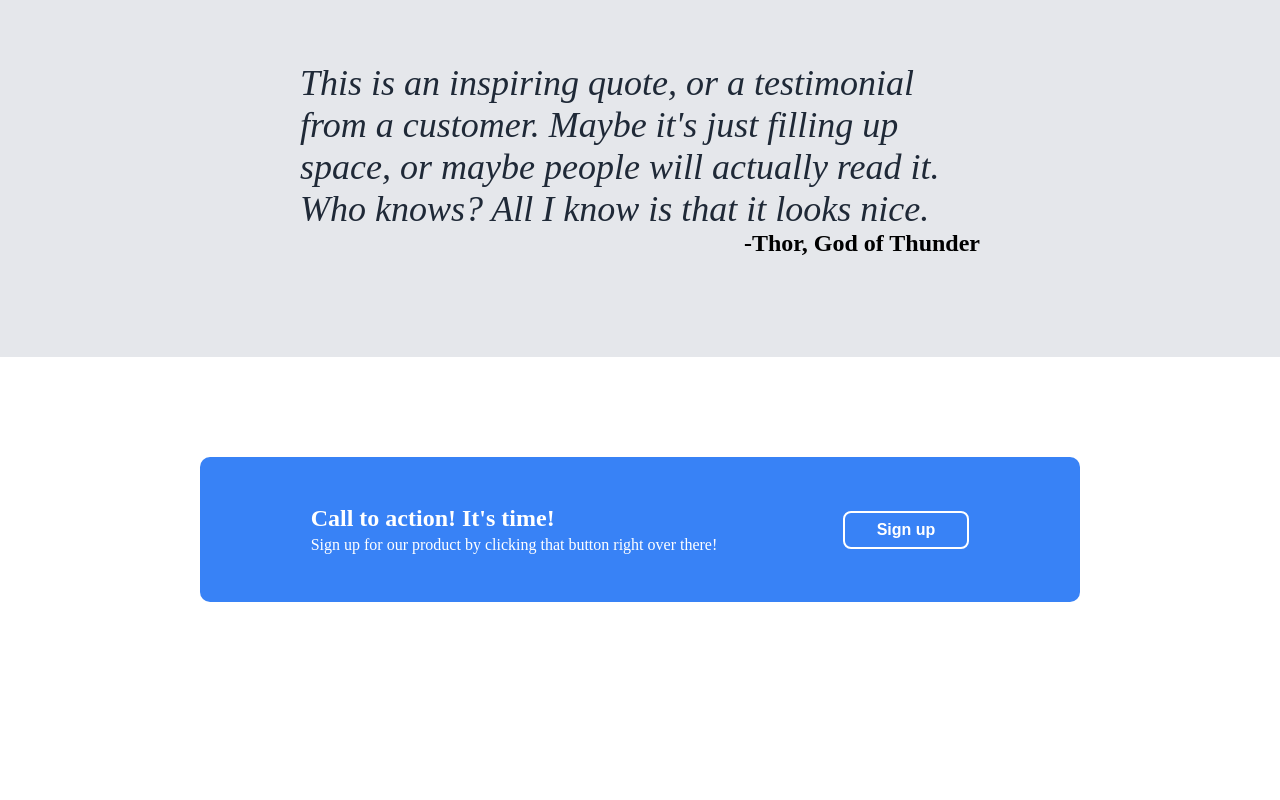
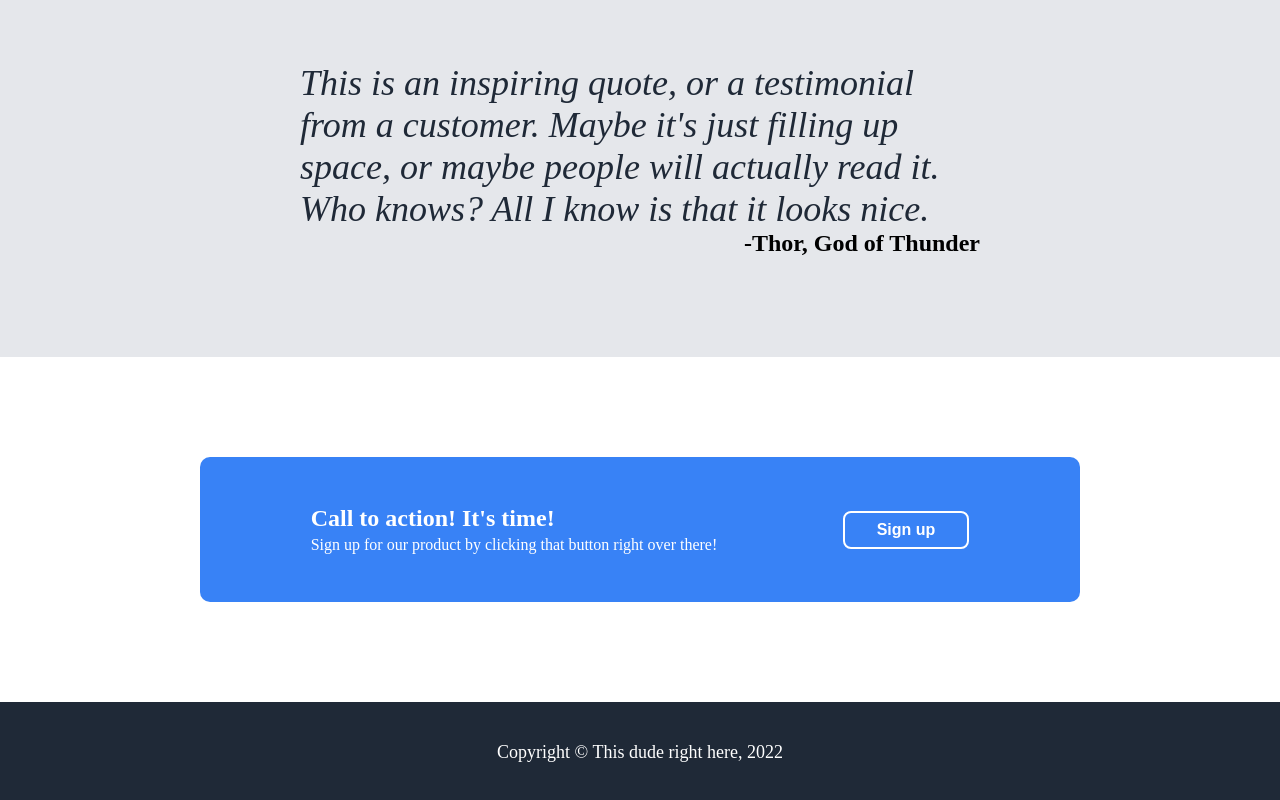
Before and after one commit to SentientMetazoan/odin-landing-page, a plain HTML site: page index.html in a window 1280 px wide. Shown: the part 1013-1813 px from the top of the page. Before the commit the page ends 1715 px from the top, so only its background shows below. Drawn offline with Linux system fonts and the light colour scheme.

Commit message:
Add footer
Created the simple footer

```diff
--- a/index.html
+++ b/index.html
@@ -62,8 +62,8 @@
         </div>
         <div class="action-button"><button id="action-button">Sign up</button></div>
     </div>
-    <div class="footer">
-
+    <div class="footer flex-container">
+        <div>Copyright © This dude right here, 2022</div>
     </div>
 </body>
 </html>
--- a/style.css
+++ b/style.css
@@ -166,3 +166,12 @@ button {
     border-width: 2px;
     border-style: solid;
 }
+
+.footer {
+    min-height: 100px;
+    background-color: #1F2937;
+    font-size: 18px;
+    color:white;
+    justify-content: center;
+    align-items: center;
+}
```
